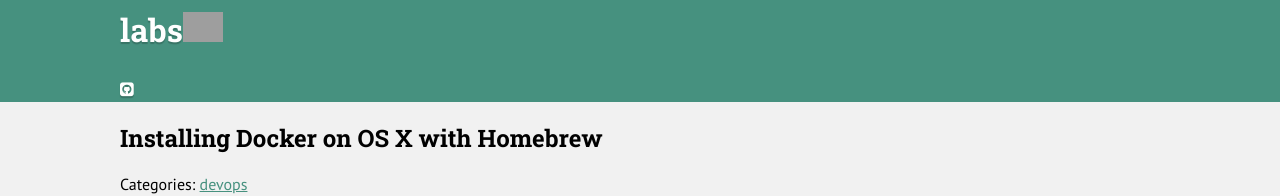
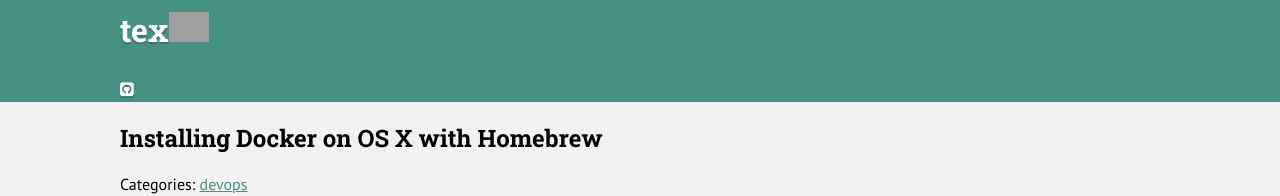
Before and after one commit to elacin/pengerno.github.io, a Jekyll site: the page built from _posts/2014-06-30-Installing-Docker-on-Mac-OS-X-with-Homebrew.md, in a window 1280 px wide. Shown: the top 196 px of the page. Built offline with Jekyll 4.4.1, drawn with Linux system fonts in a browser that asks for light colours; nearby versions of some CDN libraries; comment, search, counter and statistics services are not loaded; grey boxes are pictures that could not be loaded.

Commit message:
Update post.html

```diff
--- a/_layouts/post.html
+++ b/_layouts/post.html
@@ -7,7 +7,7 @@
   <body>
     <header>
       <div class="container">
-        <h1>labs<img src="http://blog.penger.no/wp-content/themes/penger/assets/images/logo-penger.png" alt="Penger.no"></h1>
+        <h1>tex<img src="http://blog.penger.no/wp-content/themes/penger/assets/images/logo-penger.png" alt="Penger.no"></h1>
         <a href="http://github.com/pengerno"><i class="fa fa-github-square"></i></a>
       </div>
     </header>
```
